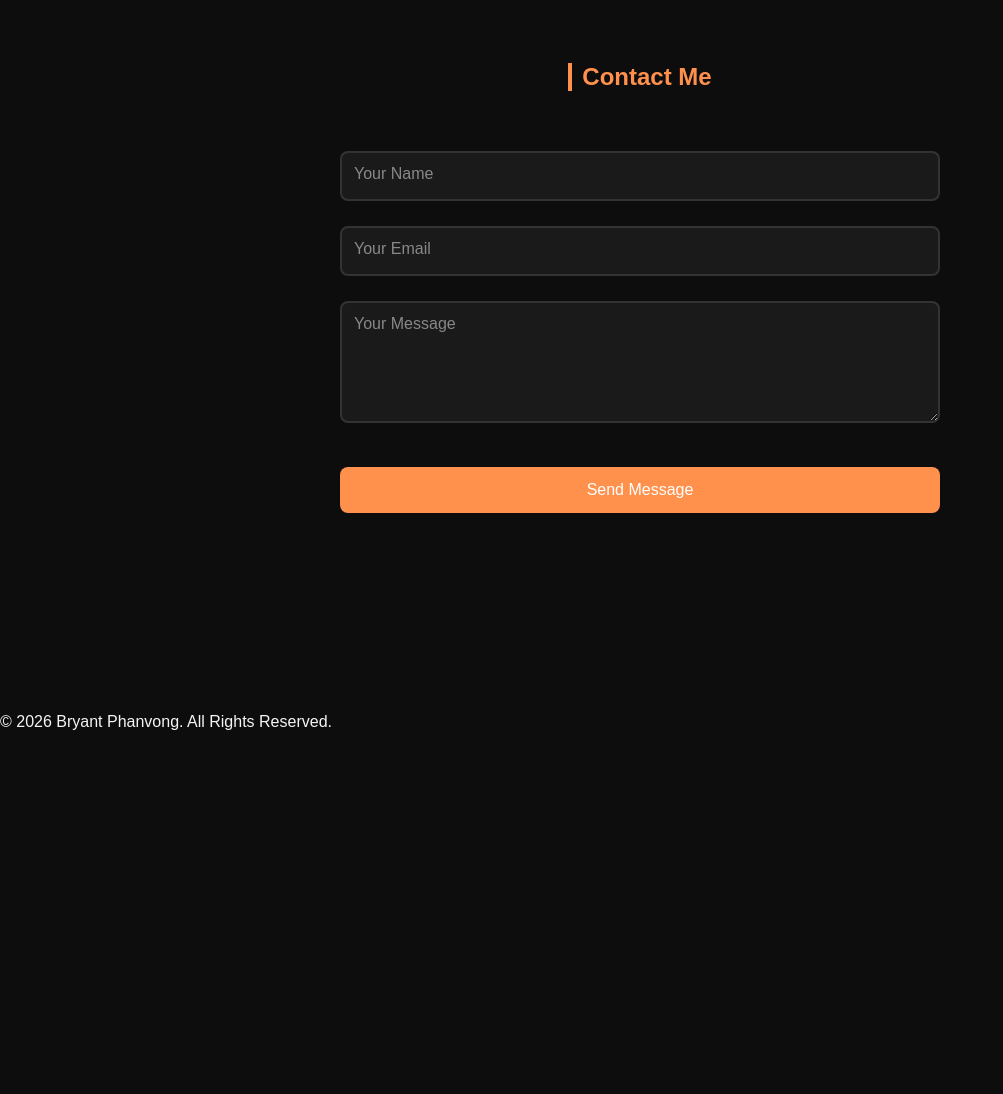
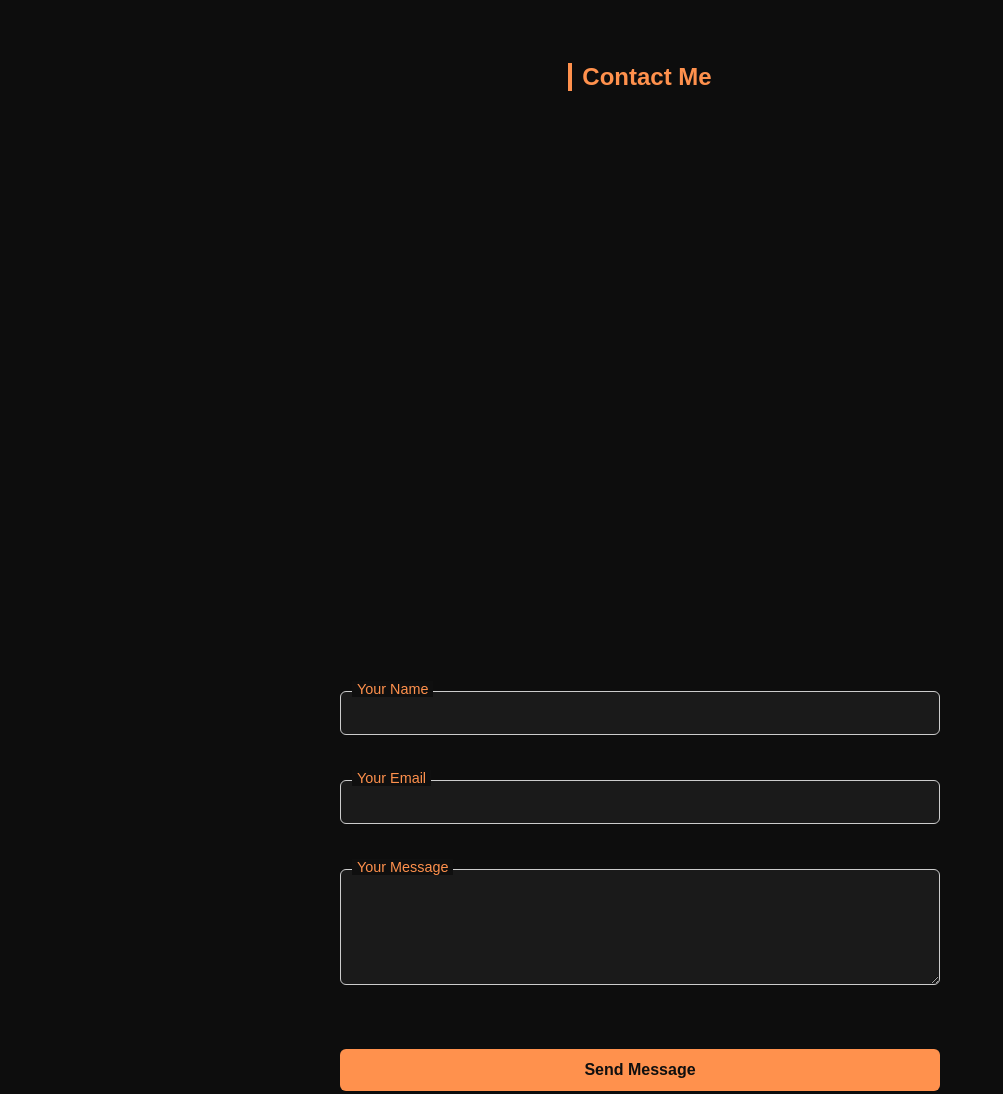
Before and after one commit to bryantphanvong11/bryantphanvong11.github.io, a website: page index.html in a window 1280 px wide. Shown: the part 4420-5514 px from the top of the page, without its empty margins (0-1003 px from the left). Before the commit the page ends 5151 px from the top, so only its background shows below. Drawn offline with Linux system fonts and the light colour scheme.

Commit message:
Added Map for future reference

```diff
--- a/index.html
+++ b/index.html
@@ -270,6 +270,11 @@
     <div class="contact-wrapper">
         <h2>Contact Me</h2>
 
+        <!-- Map Container -->
+        <div class="map-container">
+            <div id="map"></div>
+        </div>
+
         <form id="contactForm" class="contact-form">
             <div class="input-group">
                 <input type="text" name="name" id="name" required>
@@ -290,6 +295,76 @@
         </form>
     </div>
 </section>
+
+<!-- Apple MapKit JS -->
+<script src="https://cdn.apple-mapkit.com/mk/5.x.x/mapkit.core.js"
+        crossorigin async
+        data-callback="initMapKit"
+        data-libraries="map"
+        data-token="YOUR_TOKEN_HERE">
+</script>
+
+<script type="module">
+const setupMapKitJs = async() => {
+    if (!window.mapkit || window.mapkit.loadedLibraries.length === 0) {
+        await new Promise(resolve => { window.initMapKit = resolve });
+        delete window.initMapKit;
+    }
+};
+
+const main = async() => {
+    await setupMapKitJs();
+
+    // Renton, WA coordinates
+    const rentonRegion = new mapkit.CoordinateRegion(
+        new mapkit.Coordinate(47.4829, -122.2171),
+        new mapkit.CoordinateSpan(0.05, 0.05)
+    );
+
+    // Create MapKit map in the "map" div
+    const map = new mapkit.Map("map");
+    map.region = rentonRegion;
+
+    // Add a marker/pin for Renton
+    const annotation = new mapkit.MarkerAnnotation(
+        new mapkit.Coordinate(47.4829, -122.2171),
+        { title: "Renton, WA" }
+    );
+    map.addAnnotation(annotation);
+};
+
+main();
+</script>
+
+
+<!-- Google Maps Script
+<script>
+  function initMap() {
+    const location = { lat: 47.4829, lng: -122.2171 }; // Renton, WA
+
+    const map = new google.maps.Map(document.getElementById("map"), {
+      zoom: 12,
+      center: location,
+      styles: [
+        { elementType: "geometry", stylers: [{ color: "#0f0f0f" }] },
+        { elementType: "labels.text.stroke", stylers: [{ color: "#000000" }] },
+        { elementType: "labels.text.fill", stylers: [{ color: "#ff8800" }] },
+        { featureType: "road", elementType: "geometry", stylers: [{ color: "#1a1a1a" }] },
+        { featureType: "water", elementType: "geometry", stylers: [{ color: "#111111" }] }
+      ]
+    });
+
+    new google.maps.Marker({
+      position: location,
+      map: map
+    });
+  }
+</script>
+
+<script async
+  src="https://maps.googleapis.com/maps/api/js?key=YOUR_API_KEY&callback=initMap">
+</script>
+-->
 
 <footer>
     © 2026 Bryant Phanvong. All Rights Reserved.
--- a/style.css
+++ b/style.css
@@ -212,8 +212,10 @@ h2 {
     box-shadow: 0 0 15px rgba(255, 179, 128, 0.7);
 }
 
+/* ============================= */
 /* ===== CONTACT SECTION ===== */
-
+/* ============================= */
+/* General layout */
 .contact-wrapper {
     display: flex;
     flex-direction: column;
@@ -231,7 +233,6 @@ h2 {
 }
 
 /* Floating Label Inputs */
-
 .input-group {
     position: relative;
 }
@@ -258,8 +259,7 @@ h2 {
     transition: 0.3s;
 }
 
-/* When user types */
-
+/* When user types or focuses */
 .input-group input:focus,
 .input-group textarea:focus {
     border-color: #ff914d;
@@ -278,8 +278,7 @@ h2 {
     color: #ff914d;
 }
 
-/* Button Glow */
-
+/* Button Styling */
 .btn {
     padding: 14px;
     font-size: 16px;
@@ -295,7 +294,65 @@ h2 {
     box-shadow: 0 0 20px rgba(255, 179, 128, 0.6);
 }
 
+/* Map Container */
+.map-container {
+    width: 100%;
+    height: 500px; /* Bigger than input bars */
+    margin-bottom: 40px;
+    border-radius: 12px;
+    overflow: hidden;
+}
+
+/* Ensure Apple Map fills container */
+#map {
+    width: 100%;
+    height: 100%;
+}
+
+
+/* Optional: style inputs and button (if not already styled) */
+.contact-form .input-group {
+    position: relative;
+    margin-bottom: 20px;
+}
+
+.contact-form input,
+.contact-form textarea {
+    width: 100%;
+    padding: 12px;
+    border: 1px solid #ccc;
+    border-radius: 6px;
+    background-color: #1a1a1a;
+    color: #ff914d;
+}
+
+.contact-form label {
+    position: absolute;
+    left: 12px;
+    top: -10px;
+    background: #0f0f0f;
+    padding: 0 5px;
+    color: #ff914d;
+    font-size: 0.9rem;
+}
+
+.contact-form button.btn {
+    background-color: #ff914d;
+    color: #0f0f0f;
+    padding: 12px 24px;
+    border: none;
+    border-radius: 6px;
+    cursor: pointer;
+    font-weight: bold;
+}
+
+.contact-form button.btn:hover {
+    background-color: #ff914d;
+}
+
+/* ============================= */
 /* profile picture */
+/* ============================= */
 
 .hero-content {
     display: flex;
@@ -328,7 +385,9 @@ h2 {
     width: 60%
 }
 
+/* ============================= */
 /* About Section */
+/* ============================= */
 .about-container {
     display: flex;
     align-items: center;
@@ -360,7 +419,10 @@ h2 {
     color: #ff914d;
 }
 
+/* ============================= */
 /* For Car pictures */
+/* ============================= */
+
 .about-images {
     display: flex;
     justify-content: center;
```
